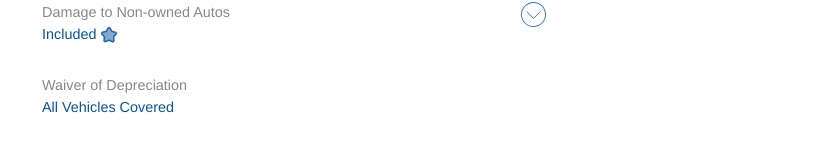
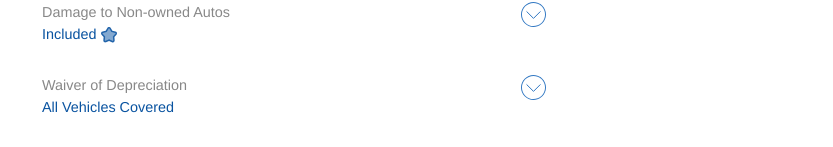
Before and after one commit to tobyl/recommended, a React (Create React App) app: page / in a window 1280 px wide. Shown: the part 787-934 px from the top of the page, without its empty margins (223-1056 px from the left). Built offline with nearby package versions, Linux system fonts and the light colour scheme.

Commit message:
fix for vehicle items not expanding

```diff
--- a/src/VehicleItem.js
+++ b/src/VehicleItem.js
@@ -29,15 +29,29 @@ const Vehicle = ({ name, vehicle, kind }) => {
 
 const VehicleItem = ({ name, item, ShowVehicles = false }) => {
 
-  const [expanded, setExpanded] = useState(false)
+  const { currentStatus, openItem, setOpenItem } = useContext(AppContext)
 
-  const { currentStatus } = useContext(AppContext)
+  const handleClick = () => {
+    openItem === name ? setOpenItem('') : setOpenItem(name)
+  }
 
   return (
     <div
-      className={expanded ? 'Item VehicleItem Expanded' : 'Item VehicleItem'}
+      className={openItem === name ? 'Item VehicleItem Expanded' : 'Item VehicleItem'}
     >
-      <h3 onClick={() => setExpanded(!expanded)}>
+      <h3 onClick={handleClick}>
+        <span className="ExpandIcon">
+          <svg viewBox="0 0 500 500" xmlns="http://www.w3.org/2000/svg">
+            <path className="Circle" d="M500 250c0 68.345-28.511 132.063-73.223 176.777C382.063 471.489 318.345 500 250 500c-68.345 0-132.063-28.511-176.777-73.223C28.511 382.063 0 318.345 0 250c0-68.345 28.511-132.063 73.223-176.777C117.937 28.511 181.655 0 250 0c68.345 0 132.063 28.511 176.777 73.223C471.489 117.937 500 181.655 500 250zM413.179 86.821c-42.29-42.289-98.764-67.59-163.179-67.59S129.111 44.532 86.821 86.821c-42.289 42.29-67.59 98.764-67.59 163.179s25.301 120.889 67.59 163.179c42.29 42.289 98.764 67.59 163.179 67.59s120.889-25.301 163.179-67.59c42.289-42.29 67.59-98.764 67.59-163.179s-25.301-120.889-67.59-163.179z" />
+            <path
+              className="Arrow"
+              stroke="#000"
+              fill="none"
+              strokeWidth="20"
+              d="M111.152 188.552l138.896 138.896 138.8-138.802"
+            />
+          </svg>
+        </span>
         <em>{item.title}</em>
         <div className="ItemValue">
           {ShowVehicles ? '3/4 Vehicles Covered' : 'All Vehicles Covered'}
```
